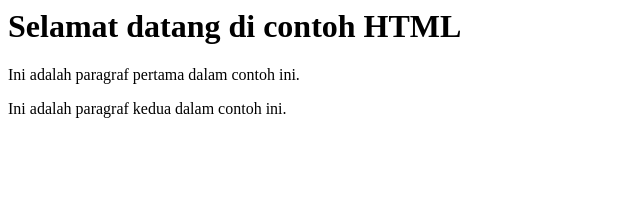
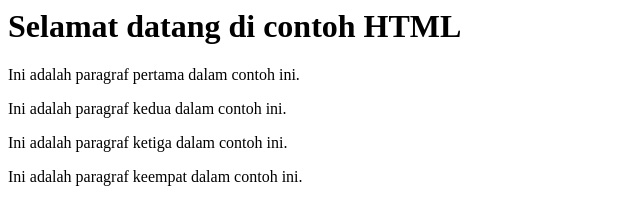
Before and after one commit to RagilDalhats/latihanbaru, a plain HTML site: page index.html in a window 1280 px wide. Shown: the whole page, without its empty margins (0-640 px from the left). Drawn offline with Linux system fonts and the light colour scheme.

Commit message:
Update ke 2 index.html
updatean ke dua

```diff
--- a/index.html
+++ b/index.html
@@ -6,5 +6,7 @@
     <h1>Selamat datang di contoh HTML</h1>
     <p>Ini adalah paragraf pertama dalam contoh ini.</p>
     <p>Ini adalah paragraf kedua dalam contoh ini.</p>
+     <p>Ini adalah paragraf ketiga dalam contoh ini.</p>
+     <p>Ini adalah paragraf keempat dalam contoh ini.</p>
   </body>
 </html>
```
